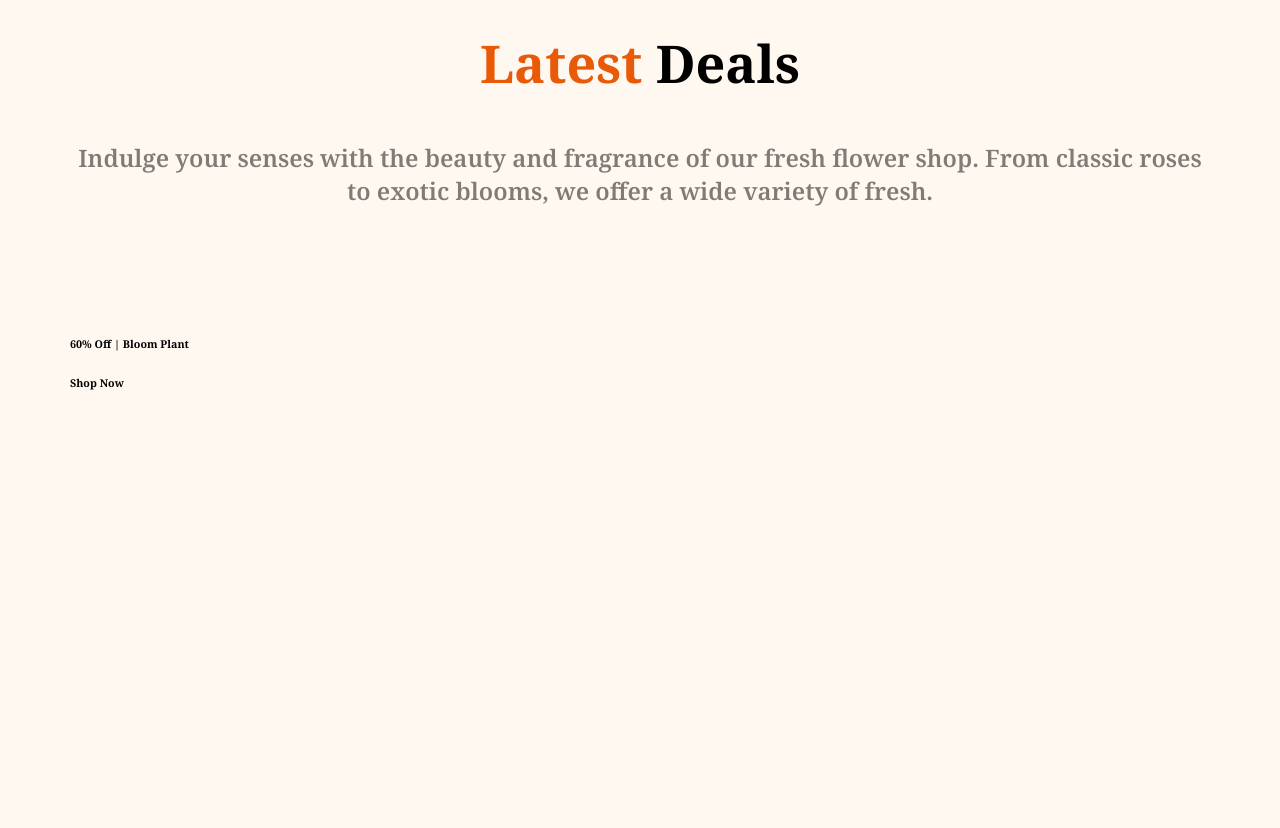
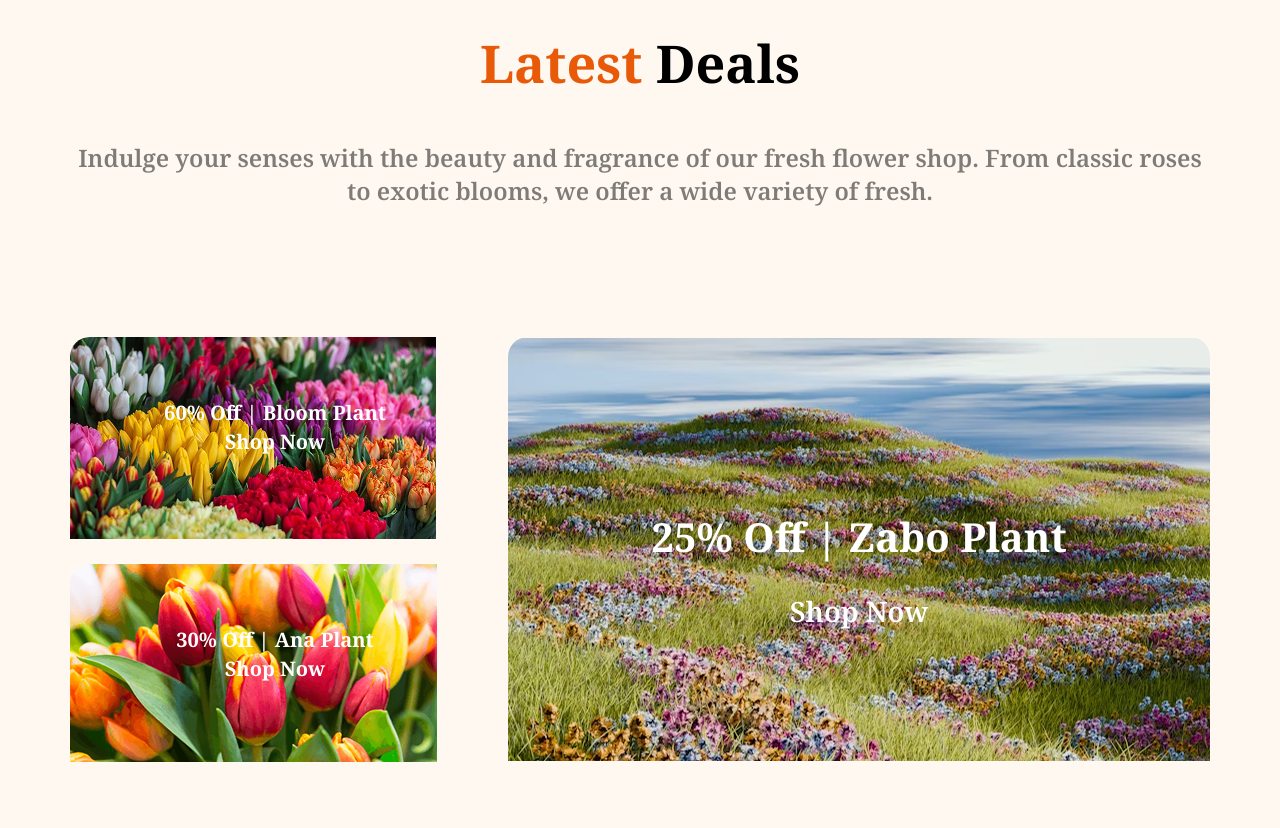
Before and after one commit to montaj25/assingment-02, a plain HTML site: page index.html in a window 1280 px wide. Shown: the part 2878-3706 px from the top of the page. Before the commit the page ends 3293 px from the top, so only its background shows below. Drawn offline with Linux system fonts and the light colour scheme.

Commit message:
added the background image

```diff
--- a/index.html
+++ b/index.html
@@ -103,13 +103,20 @@
             <h2 class="store-title"><span id="title-color">Latest</span>  Deals</h2>
             <p class="text-style">Indulge your senses with the beauty and fragrance of our fresh flower shop. From classic roses to exotic blooms, we offer a wide variety of fresh.</p>
         </section>
-        <section class="offers">
-            <div class="offer-container">
+        <section class="offers-container">
+            <div class="offer">
                 <div class="offer1">
-                    <h6>60% Off | Bloom Plant</h6>
-                    <h6>Shop Now</h6>
+                    <h6 class="offer-title">60% Off | Bloom Plant</h6>
+                    <h6 class="offer-title">Shop Now</h6>
                 </div>
-                <div class="offer"></div>
+                <div class="offer2">
+                    <h6 class="offer-title">30% Off | Ana  Plant</h6>
+                    <h6 class="offer-title">Shop Now</h6>
+                </div>
+            </div>
+            <div class="zabo-plant">
+                <h3 class="title">25% Off | Zabo Plant</h3>
+                <h3 class="shop">Shop Now</h3>
             </div>
         </section>
 
--- a/styles/styles.css
+++ b/styles/styles.css
@@ -102,5 +102,54 @@ nav li a{
   margin-bottom: 130px;
 }
 .offer1{
-  background-image: url();
+  background-image: url("../assets/deal-bloom.png");
+  background-repeat: no-repeat;
 }
+.offer2{
+  background-image: url("../assets/deal-ana.png");
+  background-repeat: no-repeat;
+}
+.zabo-plant{
+  background-image: url("../assets/deal-zabo.png");
+  background-repeat: no-repeat;
+}
+.offers-container{
+  display: flex;
+  gap: 28px;
+
+}
+.title{
+  font-weight: 700;
+  font-size: 40px;
+  color: #FFFFFF;
+}
+.shop{
+  font-weight: 600;
+  font-size: 28px;
+  color: #FFFFFF;
+}
+.offer-title{
+  font-weight: 700;
+  font-size: 20px;
+  color: #FFFFFF;
+}
+.zabo-plant{
+  width: 750px;
+  height: 100%;
+  text-align: center;
+  border-radius: 20px;
+  padding: 170px 120px;
+}
+.offer1, .offer2{
+  width: 350px;
+  height: 30%;
+  text-align: center;
+  border-radius: 20px;
+  padding: 60px 30px 20px 30px;
+}
+.offer-title, .title{
+  margin: 2px;
+}
+.offer{
+  gap: 5px;
+}
```
